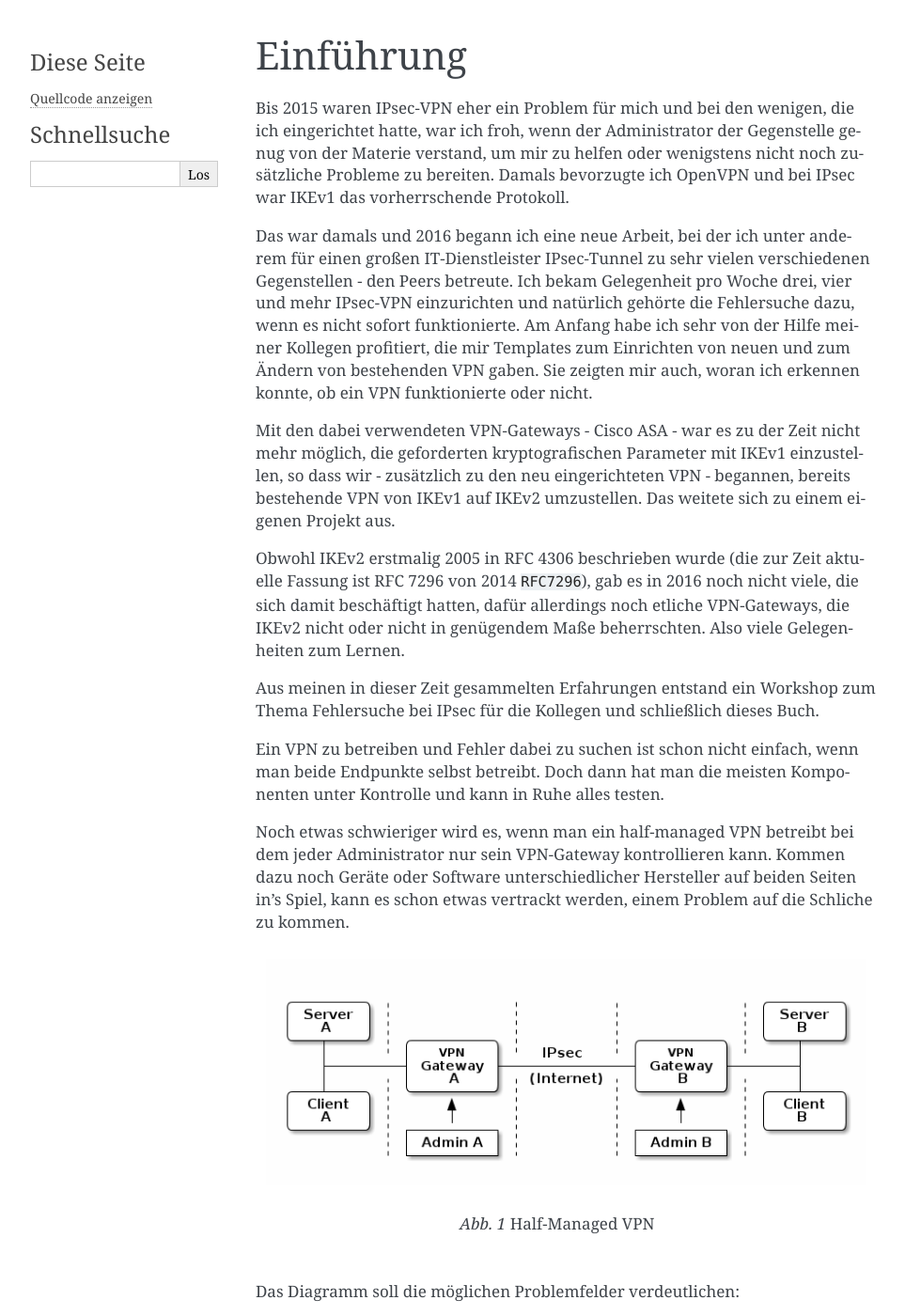
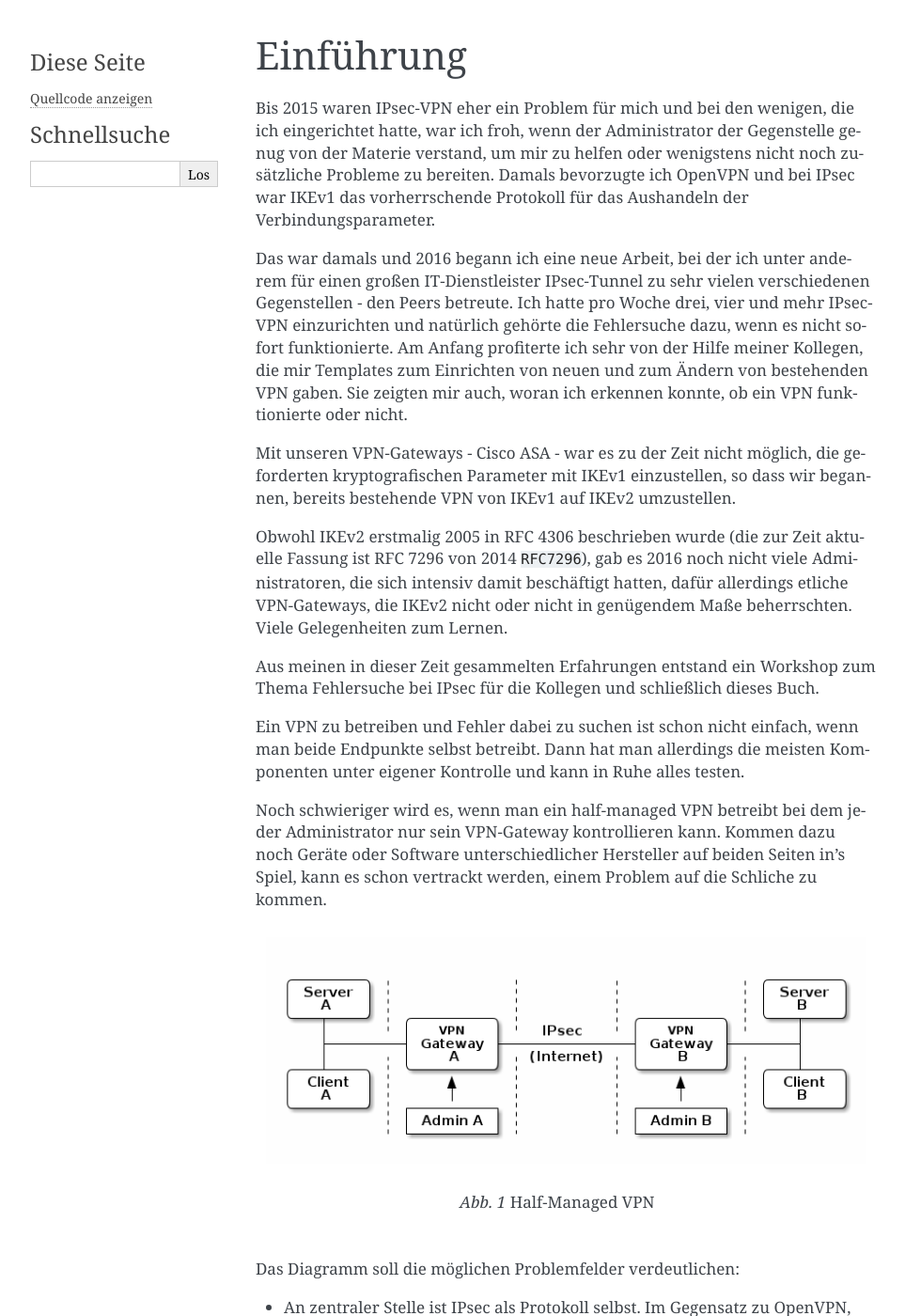
Before and after one commit to matwei-books/Fehlersuche-bei-IPsec-VPN-mit-IKEv2, a Sphinx documentation site: the page built from source/einfuehrung.rst, in a window 1280 px wide and 1400 px high. Shown: the whole window at 94% size, without its empty margins (148-1111 px from the left). Built offline with Sphinx 7.4.7, drawn with Linux system fonts in a browser that asks for light colours; cross-references to code outside the pages are shown as plain code.

Commit message:
Text überarbeitet

```diff
--- a/source/einfuehrung.rst
+++ b/source/einfuehrung.rst
@@ -7,44 +7,41 @@ die ich eingerichtet hatte, war ich froh, wenn der Administrator der
 Gegenstelle genug von der Materie verstand, um mir zu helfen oder
 wenigstens nicht noch zusätzliche Probleme zu bereiten. Damals
 bevorzugte ich OpenVPN und bei IPsec war IKEv1 das vorherrschende
-Protokoll.
+Protokoll für das Aushandeln der Verbindungsparameter.
 
 Das war damals und 2016 begann ich eine neue Arbeit, bei der ich unter
 anderem für einen großen IT-Dienstleister IPsec-Tunnel zu sehr vielen
-verschiedenen Gegenstellen - den Peers betreute. Ich bekam
-Gelegenheit pro Woche drei, vier und mehr IPsec-VPN einzurichten und
-natürlich gehörte die Fehlersuche dazu, wenn es nicht sofort
-funktionierte. Am Anfang habe ich sehr von der Hilfe meiner Kollegen
-profitiert, die mir Templates zum Einrichten von neuen und zum
+verschiedenen Gegenstellen - den Peers betreute. Ich hatte pro Woche
+drei, vier und mehr IPsec-VPN einzurichten und natürlich gehörte die
+Fehlersuche dazu, wenn es nicht sofort funktionierte.
+Am Anfang profiterte ich sehr von der Hilfe meiner Kollegen,
+die mir Templates zum Einrichten von neuen und zum
 Ändern von bestehenden VPN gaben. Sie zeigten mir auch, woran ich
 erkennen konnte, ob ein VPN funktionierte oder nicht.
 
-Mit den dabei verwendeten VPN-Gateways - Cisco ASA - war es zu der Zeit
-nicht mehr möglich, die geforderten kryptografischen Parameter mit IKEv1
-einzustellen, so dass wir - zusätzlich zu den neu eingerichteten VPN -
-begannen, bereits bestehende VPN von IKEv1 auf IKEv2 umzustellen. Das
-weitete sich zu einem eigenen Projekt aus.
+Mit unseren VPN-Gateways - Cisco ASA - war es zu der Zeit nicht möglich,
+die geforderten kryptografischen Parameter mit IKEv1 einzustellen, so
+dass wir begannen, bereits bestehende VPN von IKEv1 auf IKEv2 umzustellen.
 
 Obwohl IKEv2 erstmalig 2005 in RFC 4306 beschrieben wurde (die zur Zeit
-aktuelle Fassung ist RFC 7296 von 2014 :cite:`RFC7296`), gab es in 2016 noch
-nicht viele, die sich damit beschäftigt hatten, dafür allerdings noch
-etliche VPN-Gateways, die IKEv2 nicht oder nicht in genügendem Maße
-beherrschten. Also viele Gelegenheiten zum Lernen.
+aktuelle Fassung ist RFC 7296 von 2014 :cite:`RFC7296`), gab es 2016 noch
+nicht viele Administratoren, die sich intensiv damit beschäftigt hatten,
+dafür allerdings etliche VPN-Gateways, die IKEv2 nicht oder nicht in genügendem Maße
+beherrschten. Viele Gelegenheiten zum Lernen.
 
 Aus meinen in dieser Zeit gesammelten Erfahrungen entstand ein Workshop
 zum Thema Fehlersuche bei IPsec für die Kollegen und schließlich dieses
 Buch.
 
-
 Ein VPN zu betreiben und Fehler dabei zu suchen ist schon nicht einfach,
 wenn man beide Endpunkte selbst betreibt.
-Doch dann hat man die meisten Komponenten unter Kontrolle und kann in
-Ruhe alles testen.
+Dann hat man allerdings die meisten Komponenten unter eigener Kontrolle
+und kann in Ruhe alles testen.
 
-Noch etwas schwieriger wird es, wenn man ein half-managed VPN betreibt
+Noch schwieriger wird es, wenn man ein half-managed VPN betreibt
 bei dem jeder Administrator nur sein VPN-Gateway kontrollieren kann.
 Kommen dazu noch Geräte oder Software unterschiedlicher Hersteller auf
-beiden Seiten in's Spiel, kann es schon etwas vertrackt werden, einem
+beiden Seiten in's Spiel, kann es schon vertrackt werden, einem
 Problem auf die Schliche zu kommen.
 
 .. figure:: /images/vpn.png
```
